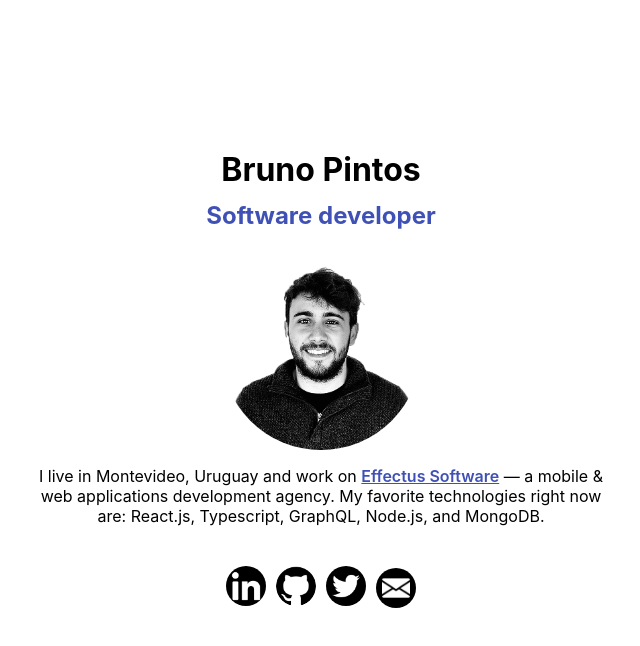
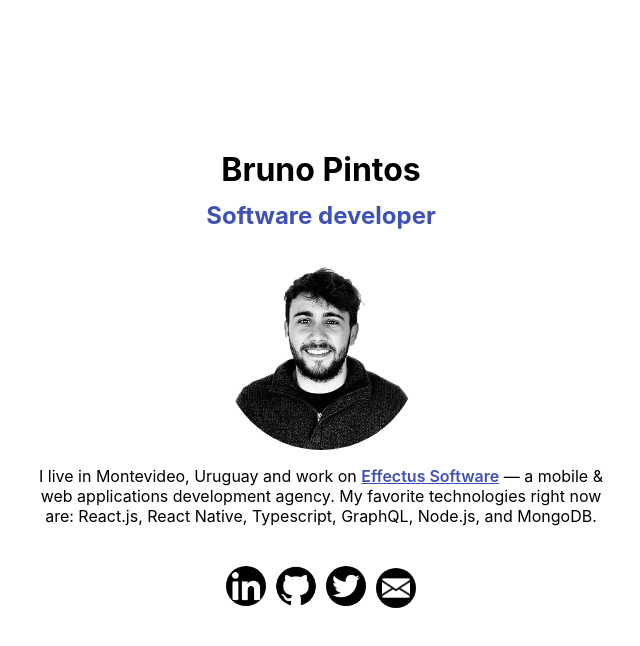
Before and after one commit to brunopintos/brunopintos-website, a Next.js app: page / in a window 1280 px wide. Shown: the top 646 px of the page, without its empty margins (319-959 px from the left). Built offline with nearby package versions, Linux system fonts and the light colour scheme.

Commit message:
added other favourite technology

```diff
--- a/pages/index.js
+++ b/pages/index.js
@@ -20,7 +20,7 @@ export default function Home() {
             Effectus Software
           </Company>{" "}
           — a mobile & web applications development agency. My favorite
-          technologies right now are: React.js, Typescript, GraphQL, Node.js,
+          technologies right now are: React.js, React Native, Typescript, GraphQL, Node.js,
           and MongoDB.
         </Text>
         <SocialMediaImageContainer>
```
